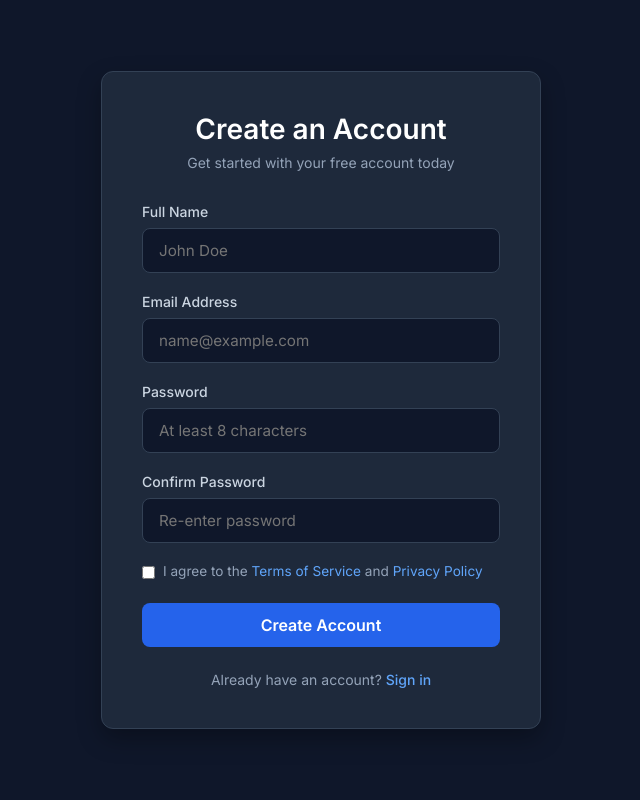
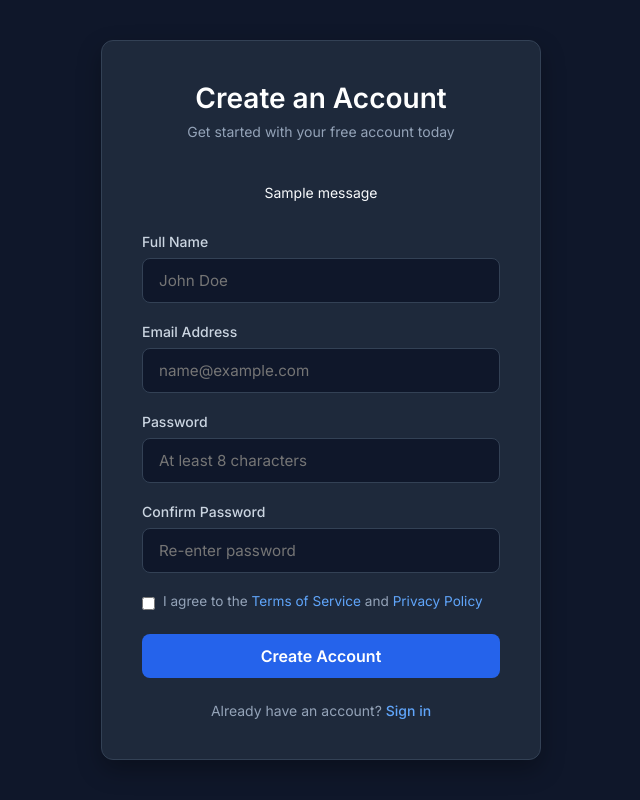
Before and after one commit to qu1zz-limon/Tasty-Bytes-original, a Flask app: page /auth/register in a window 1280 px wide. Shown: the whole page, without its empty margins (319-959 px from the left). Run offline with Flask 3, Linux system fonts and the light colour scheme; tables that the repository leaves empty hold one stand-in row (values such as "Sample post"); one stand-in notice (Sample message) is shown.

Commit message:
Update register.html

```diff
--- a/templates/auth/register.html
+++ b/templates/auth/register.html
@@ -48,6 +48,23 @@
         .register-header p {
             color: #94a3b8;
             font-size: 0.875rem;
+        }
+
+        .flash-container {
+            margin-bottom: 1.25rem;
+        }
+
+        .flash-message {
+            padding: 0.75rem 1rem;
+            border-radius: 8px;
+            font-size: 0.875rem;
+            text-align: center;
+        }
+
+        .flash-message.error, .flash-message.danger {
+            background-color: rgba(239, 68, 68, 0.15);
+            color: #f87171;
+            border: 1px solid rgba(239, 68, 68, 0.3);
         }
 
         .form-group {
@@ -145,6 +162,16 @@
             <p>Get started with your free account today</p>
         </div>
 
+        {% with messages = get_flashed_messages(with_categories=true) %}
+            {% if messages %}
+                <div class="flash-container">
+                    {% for category, message in messages %}
+                        <div class="flash-message {{ category }}">{{ message }}</div>
+                    {% endfor %}
+                </div>
+            {% endif %}
+        {% endwith %}
+
         <form action="{{ url_for('auth.register') }}" method="POST">
             <div class="form-group">
                 <label for="username">Full Name</label>
@@ -175,7 +202,7 @@
         </form>
 
         <div class="login-link">
-            Already have an account? <a href="/auth/login">Sign in</a>
+            Already have an account? <a href="{{ url_for('auth.login') }}">Sign in</a>
         </div>
     </div>
 
```
